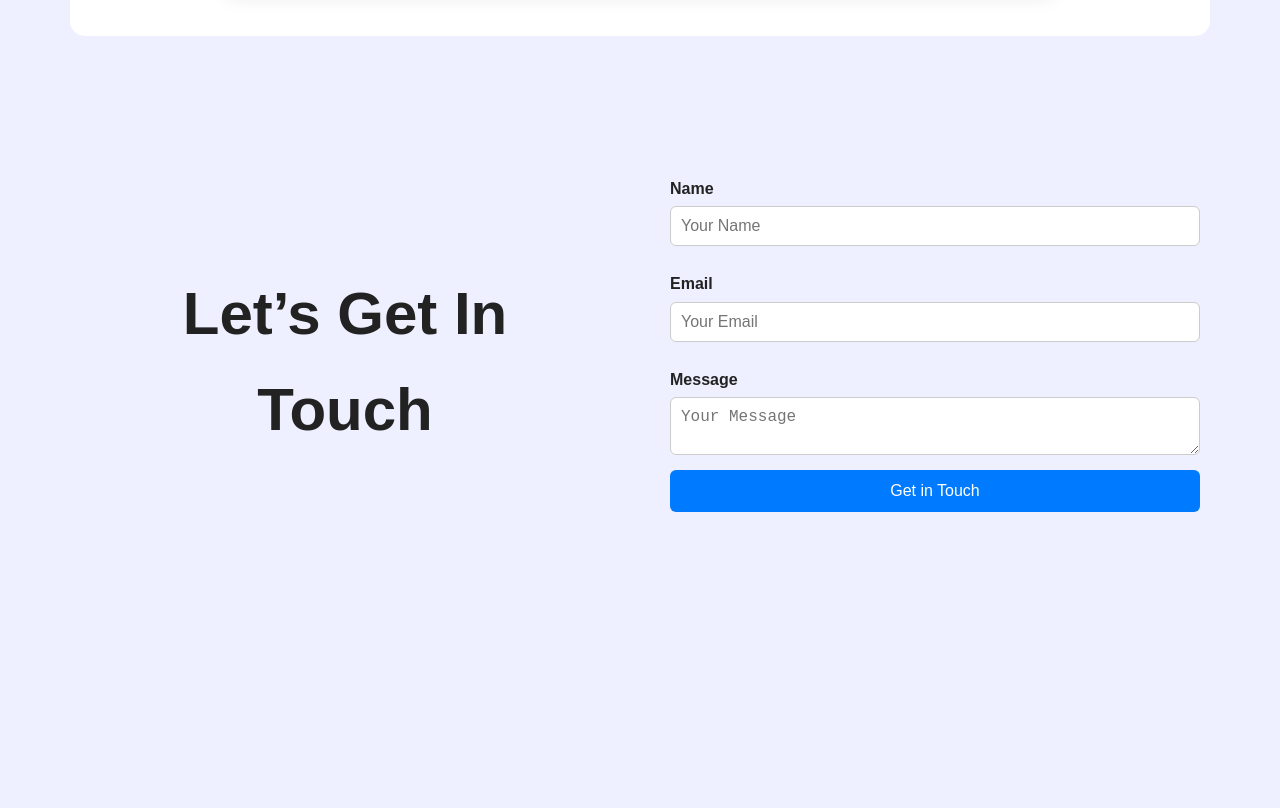
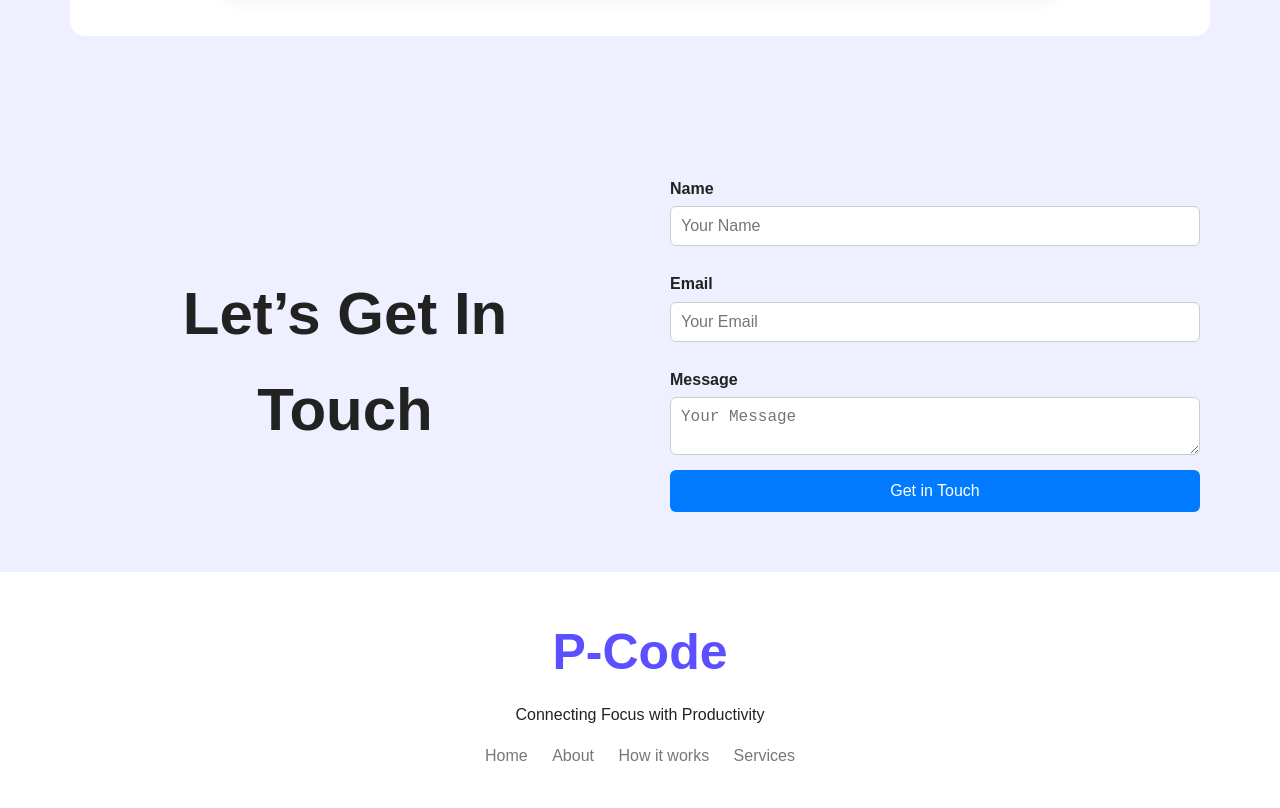
Before and after one commit to cyberzyx/assignment-01, a plain HTML site: page Assignment-01/Assignment 01.html in a window 1280 px wide. Shown: the part 2522-3330 px from the top of the page. Before the commit the page ends 3094 px from the top, so only its background shows below. Drawn offline with Linux system fonts and the light colour scheme.

Commit message:
Footer Section

```diff
--- a/Assignment-01/Assignment 01.html
+++ b/Assignment-01/Assignment 01.html
@@ -132,6 +132,17 @@
     </div>
   </section>
 
+  <!-- Footer -->
+  <footer>
+    <h2>P-Code</h2>
+    <p>Connecting Focus with Productivity</p>
+    <div class="footer-links">
+      <a href="#">Home</a>
+      <a href="#">About</a>
+      <a href="#">How it works</a>
+      <a href="#">Services</a>
+    </div>
+  </footer>
 
 </body>
 </html>
--- a/Assignment-01/style.css
+++ b/Assignment-01/style.css
@@ -300,3 +300,27 @@ body {
   border-radius: 6px;
   margin-bottom: 15px;
 }
+
+/* Footer */
+footer {
+  text-align: center;
+  padding: 40px 20px;
+  background-color: white;
+}
+
+footer h2 {
+  font-size: 50px;
+  font-weight:900;
+  margin-bottom: 10px;
+  color:#5b4fff;
+}
+
+.footer-links {
+  margin-top: 15px;
+}
+
+.footer-links a {
+  margin: 0 10px;
+  color: #777;
+  text-decoration: none;
+}
```
